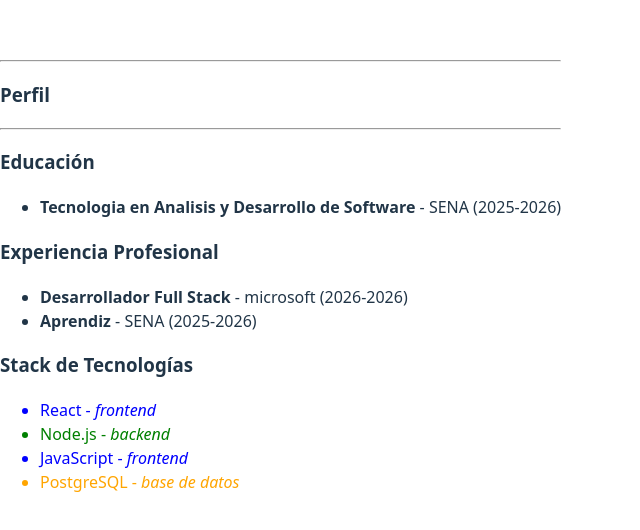
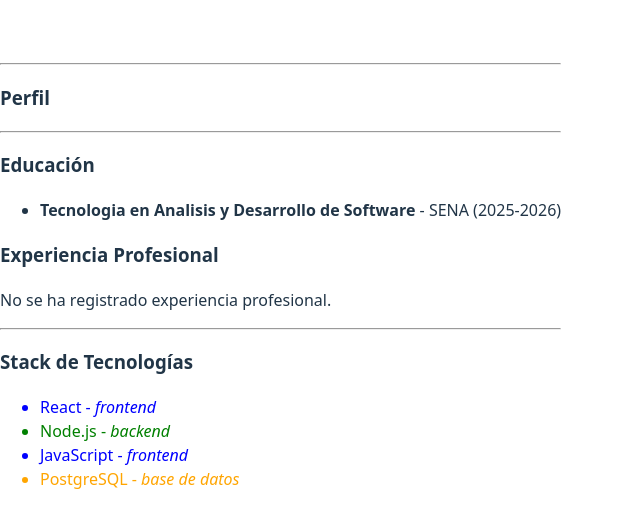
Before and after one commit to ricardo778/cv-props-react-ricardo-vega, a React (Vite) app: page / in a window 1280 px wide. Shown: the part 132-662 px from the top of the page, without its empty margins (0-640 px from the left). Built offline with nearby package versions, Linux system fonts and the light colour scheme.

Commit message:
feat: Experiencia mapeada desde arreglo en App.jsx

```diff
--- a/src/components/Experiencia.jsx
+++ b/src/components/Experiencia.jsx
@@ -1,15 +1,13 @@
-export default function Experiencia() {
-  const experiencia = [
-    { id: 1, puesto: "Desarrollador Full Stack", empresa: "microsoft", periodo: "2026-2026" },
-    { id: 2, puesto: "Aprendiz", empresa: "SENA", periodo: "2025-2026" }
-  ];
+// src/components/Experiencia.jsx
+import React from "react";
 
-  // Renderiza condicionalmente si no hay experiencia
-  if (experiencia.length === 0) {
+export default function Experiencia({ trabajos }) {
+  if (!trabajos || trabajos.length === 0) {
     return (
       <section>
         <h3>Experiencia Profesional</h3>
         <p>No se ha registrado experiencia profesional.</p>
+        <hr />
       </section>
     );
   }
@@ -18,12 +16,13 @@
     <section>
       <h3>Experiencia Profesional</h3>
       <ul>
-        {experiencia.map((exp) => (
-          <li key={exp.id}>
-            <strong>{exp.puesto}</strong> - {exp.empresa} ({exp.periodo})
+        {trabajos.map(({ id, puesto, empresa, periodo }) => (
+          <li key={id}>
+            <strong>{puesto}</strong> - {empresa} ({periodo})
           </li>
         ))}
       </ul>
+      <hr />
     </section>
   );
 }
```
